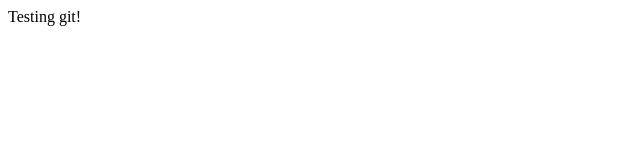
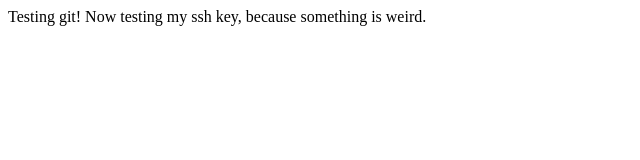
Before and after one commit to colbyhoke/codingdemo, a plain HTML site: page index.html in a window 1280 px wide. Shown: the whole page, without its empty margins (0-640 px from the left). Drawn offline with Linux system fonts and the light colour scheme.

Commit message:
testing my ssh key

```diff
--- a/index.html
+++ b/index.html
@@ -8,5 +8,6 @@
     </head>
     <body>
         Testing git!
+        Now testing my ssh key, because something is weird.
     </body>
 </html>
```
